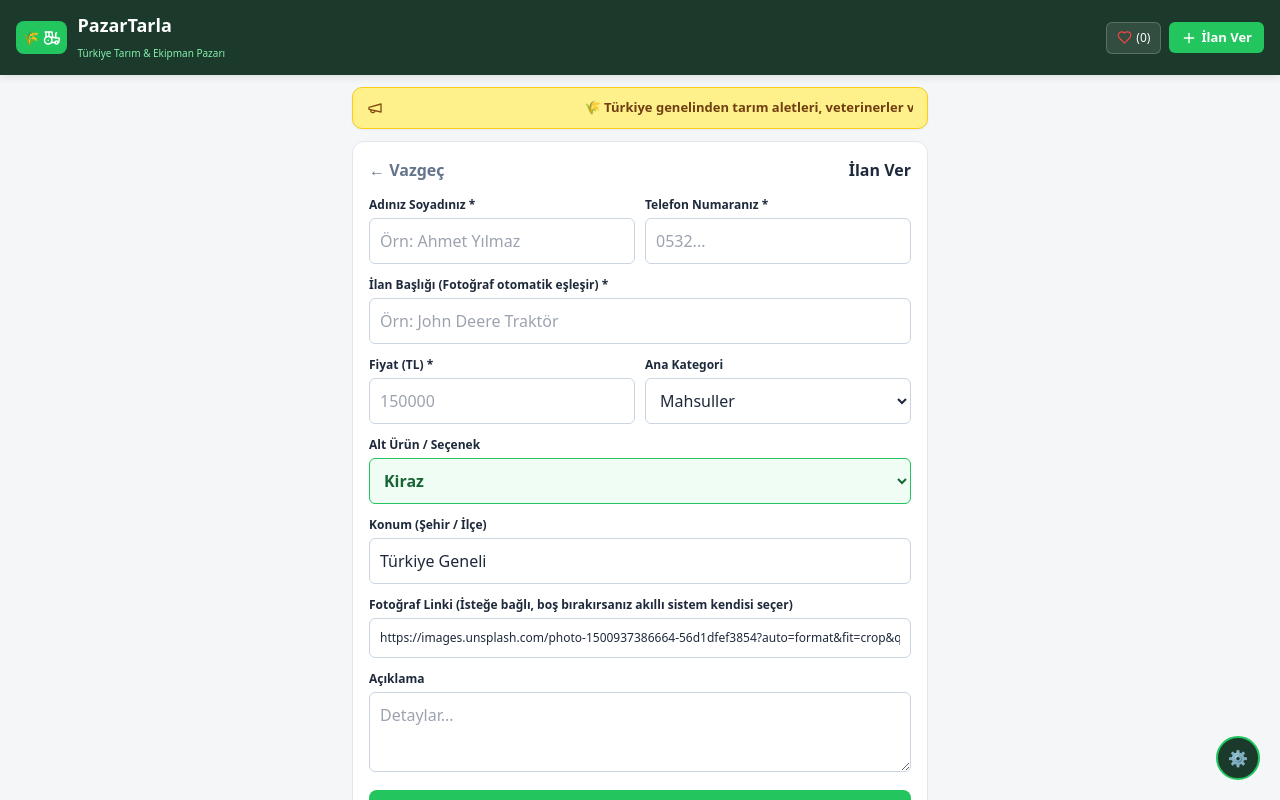
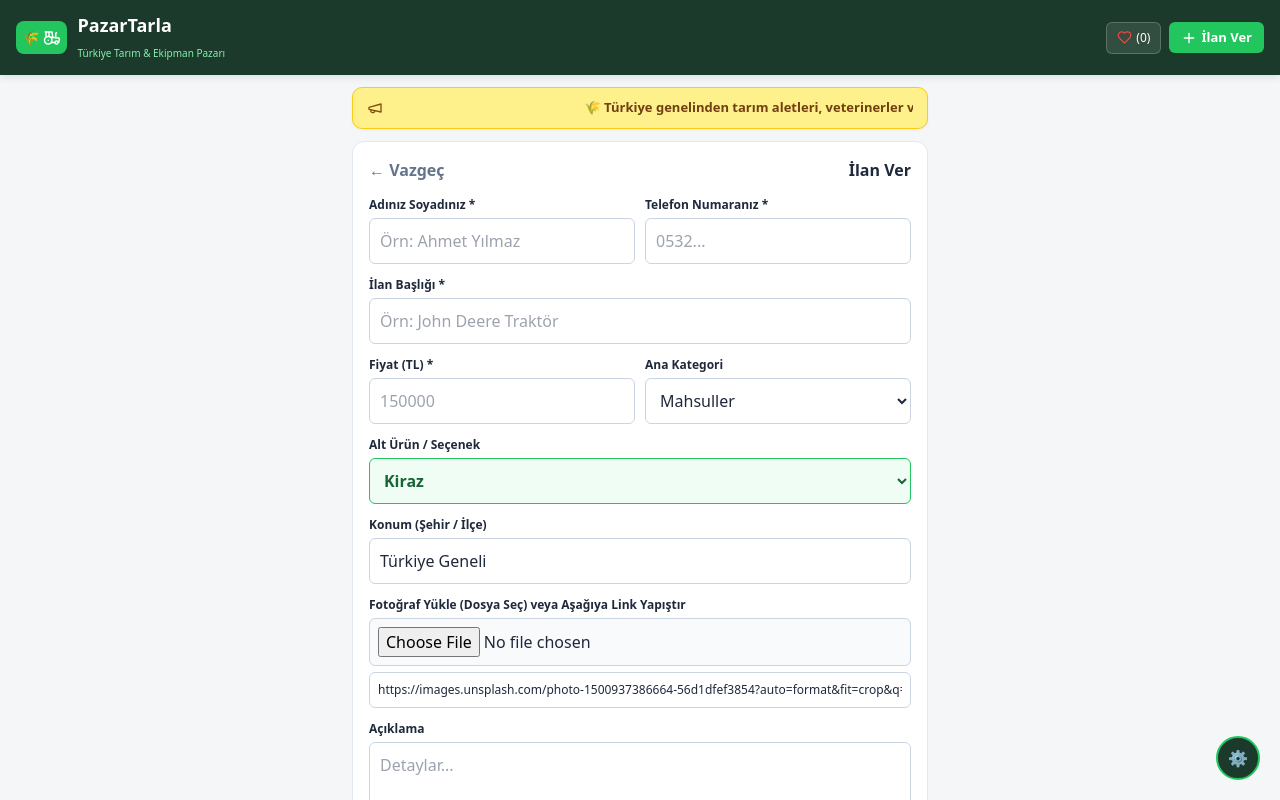
Before and after one commit to gezgiinci-beep/Pazartarla, a React (Vite) app: page / in a window 1280 px wide. Both pictures are taken after a click on the button "İlan Ver". Shown: the top 800 px of the page. Built offline with nearby package versions, Linux system fonts and the light colour scheme.

Commit message:
Update App.tsx

```diff
--- a/src/App.tsx
+++ b/src/App.tsx
@@ -245,9 +245,6 @@ export default function App() {
         const subList = categoriesWithSubs[value] || ['Genel'];
         updated.subCategory = subList[0];
       }
-      if (name === 'title' && !updated.imageUserCustomized) {
-        updated.image = getSmartAutoImage(value, updated.category);
-      }
       updated.seoTags = generateAutoSEO(
         name === 'title' ? value : updated.title,
         name === 'category' ? value : updated.category,
@@ -274,6 +271,36 @@ export default function App() {
       );
       return updated;
     });
+  };
+
+  const handleImageUpload = (e) => {
+    const file = e.target.files[0];
+    if (file) {
+      if (file.size > 2 * 1024 * 1024) {
+        alert('Dosya boyutu 2 MB sınırını aşamaz!');
+        return;
+      }
+      const reader = new FileReader();
+      reader.onloadend = () => {
+        setForm(prev => ({ ...prev, image: reader.result }));
+      };
+      reader.readAsDataURL(file);
+    }
+  };
+
+  const handleEditImageUpload = (e) => {
+    const file = e.target.files[0];
+    if (file) {
+      if (file.size > 2 * 1024 * 1024) {
+        alert('Dosya boyutu 2 MB sınırını aşamaz!');
+        return;
+      }
+      const reader = new FileReader();
+      reader.onloadend = () => {
+        setEditingListing(prev => ({ ...prev, image: reader.result }));
+      };
+      reader.readAsDataURL(file);
+    }
   };
 
   const handleDirectAdd = (e) => {
@@ -369,7 +396,7 @@ export default function App() {
 
     const updated = [...dynamicPool, ...listings];
     saveListings(updated);
-    alert('🎉 Harika! Sistem başlıkları inceleyerek fotoğraflarını otomatik atadı ve yeni ilanlar kuyruğa eklendi.');
+    alert('🎉 Harika! Sistem otomatik ilanları ekledi.');
   };
 
   const approveListing = (id) => {
@@ -869,7 +896,7 @@ export default function App() {
               </div>
 
               <div>
-                <label style={{ display: 'block', fontWeight: '600', marginBottom: '4px', fontSize: '12px' }}>İlan Başlığı (Fotoğraf otomatik eşleşir) *</label>
+                <label style={{ display: 'block', fontWeight: '600', marginBottom: '4px', fontSize: '12px' }}>İlan Başlığı *</label>
                 <input type="text" name="title" placeholder="Örn: John Deere Traktör" value={form.title} onChange={handleFormChange} style={{ width: '100%', padding: '10px', borderRadius: '6px', border: '1px solid #cbd5e1', boxSizing: 'border-box' }} />
               </div>
 
@@ -909,8 +936,9 @@ export default function App() {
               </div>
 
               <div>
-                <label style={{ display: 'block', fontWeight: '600', marginBottom: '4px', fontSize: '12px' }}>Fotoğraf Linki (İsteğe bağlı, boş bırakırsanız akıllı sistem kendisi seçer)</label>
-                <input type="text" name="image" placeholder="https://..." value={form.image} onChange={handleFormChange} style={{ width: '100%', padding: '10px', borderRadius: '6px', border: '1px solid #cbd5e1', boxSizing: 'border-box', fontSize: '12px' }} />
+                <label style={{ display: 'block', fontWeight: '600', marginBottom: '4px', fontSize: '12px' }}>Fotoğraf Yükle (Dosya Seç) veya Aşağıya Link Yapıştır</label>
+                <input type="file" accept="image/*" onChange={handleImageUpload} style={{ width: '100%', padding: '8px', borderRadius: '6px', border: '1px solid #cbd5e1', backgroundColor: '#f8fafc', marginBottom: '6px' }} />
+                <input type="text" name="image" placeholder="Veya resim linki (URL) yapıştırın..." value={form.image} onChange={handleFormChange} style={{ width: '100%', padding: '8px', borderRadius: '6px', border: '1px solid #cbd5e1', boxSizing: 'border-box', fontSize: '12px' }} />
               </div>
 
               <div>
@@ -944,10 +972,10 @@ export default function App() {
 
                 <div style={{ backgroundColor: '#ecfdf5', padding: '14px', borderRadius: '8px', border: '1px solid #a7f3d0', marginBottom: '20px' }}>
                   <h3 style={{ fontSize: '14px', fontWeight: '700', color: '#065f46', margin: '0 0 6px 0', display: 'flex', alignItems: 'center', gap: '6px' }}>
-                    <Bot size={18} color="#059669" /> Akıllı Ototmatik İlan Çek
+                    <Bot size={18} color="#059669" /> Akıllı Otomatik İlan Çek
                   </h3>
                   <p style={{ fontSize: '12px', color: '#047857', margin: '0 0 10px 0', lineHeight: '1.4' }}>
-                    Butona bastığınızda ilanlar otomatik olarak eklenir.
+                    Butona bastığınızda ilanlar kuyruğa eklenir.
                   </p>
                   <button
                     type="button"
@@ -1038,8 +1066,9 @@ export default function App() {
                         </div>
                       </div>
 
-                      <label style={{ fontSize: '11px', fontWeight: '600', color: '#166534' }}>Fotoğraf Linki (URL)</label>
-                      <input type="text" name="image" value={editingListing.image || ''} onChange={handleEditFormChange} placeholder="https://..." style={{ padding: '8px', borderRadius: '6px', border: '1px solid #cbd5e1', fontSize: '12px' }} />
+                      <label style={{ fontSize: '11px', fontWeight: '600', color: '#166534' }}>Fotoğraf Yükle (Dosya Seç) veya Aşağıya Link Yapıştır</label>
+                      <input type="file" accept="image/*" onChange={handleEditImageUpload} style={{ width: '100%', padding: '6px', borderRadius: '6px', border: '1px solid #cbd5e1', backgroundColor: '#fff', fontSize: '11px', marginBottom: '4px' }} />
+                      <input type="text" name="image" value={editingListing.image || ''} onChange={handleEditFormChange} placeholder="Veya resim linki (URL)..." style={{ padding: '8px', borderRadius: '6px', border: '1px solid #cbd5e1', fontSize: '12px' }} />
 
                       <label style={{ fontSize: '11px', fontWeight: '600', color: '#166534' }}>Açıklama</label>
                       <textarea name="description" value={editingListing.description} onChange={handleEditFormChange} placeholder="Açıklama" style={{ padding: '8px', borderRadius: '6px', border: '1px solid #cbd5e1', fontSize: '13px', height: '60px' }} />
```
